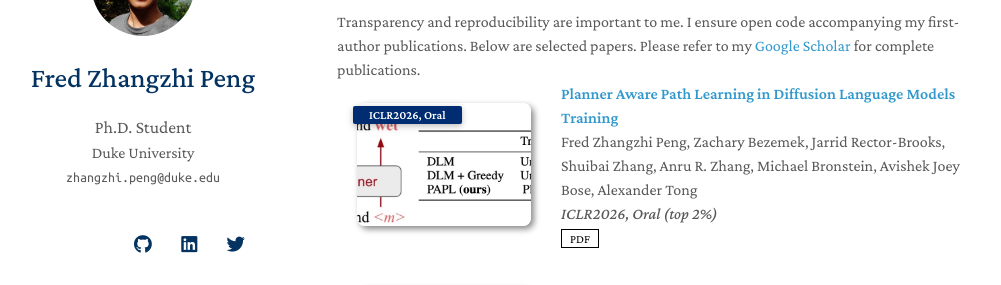
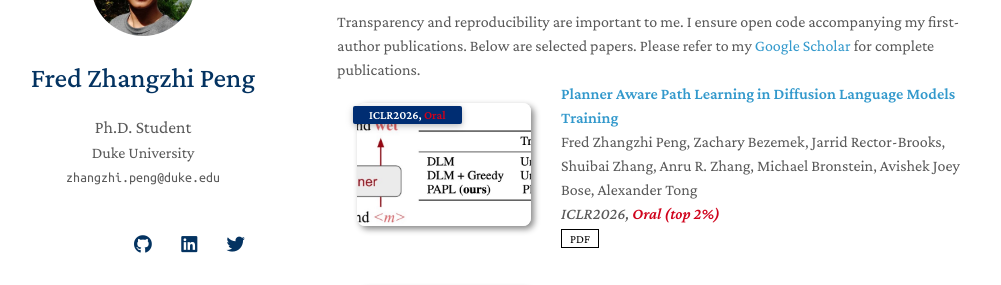
Before and after one commit to pengzhangzhi/home, a Jekyll site: the page built from index.md, in a window 1280 px wide and 900 px high, scrolled down 514 px. Shown: the part 152-437 px from the top of the window, without its empty margins (133-1134 px from the left). Built offline with Jekyll 4.4.1, drawn with Linux system fonts in a browser that asks for light colours; nearby versions of some CDN libraries; a style sheet for code colours, icons or effects is not loaded; our own code applies the rules of GitHub Pages for plain Markdown files.

Commit message:
Enhance conference information with HTML formatting
Updated conference details with HTML styling.

```diff
--- a/_data/publications.yml
+++ b/_data/publications.yml
@@ -3,13 +3,14 @@ main:
     image: ./assets/img/pl.jpg
     authors: Fred Zhangzhi Peng, Zachary Bezemek, Jarrid Rector-Brooks, Shuibai Zhang, Anru R. Zhang, Michael Bronstein, Avishek Joey Bose, Alexander Tong
     pdf: https://arxiv.org/pdf/2509.23405
-    conference_short: ICLR2026, Oral
-    conference: ICLR2026, Oral (top 2%)
+    conference_short: ICLR2026, <span style="color:#d0021b; font-weight:600;">Oral</span>
+    conference: ICLR2026, <span style="color:#d0021b; font-weight:600;">Oral (top 2%)</span>
   - title: "Open-dLLM: Open Diffusion Large Language Model"
     image: ./assets/img/quick-sort-thumbnail.jpg
     authors: Fred Zhangzhi Peng, Shuibai Zhang, Alexander Tong
     blog: https://oval-shell-31c.notion.site/Open-dLLM-Open-Diffusion-Large-Language-Model-25e03bf6136480b7a4ebe3d53be9f68a?pvs=74
     code: https://github.com/pengzhangzhi/Open-dLLM
+
 
   - title: "Path Planning for Masked Diffusion Model Sampling"
     authors: Fred Zhangzhi Peng, Zachary Bezemek, Sawan Patel, Jarrid Rector-Brooks, Sherwood Yao, Avishek Joey Bose, Alexander Tong, Pranam Chatterjee
```
